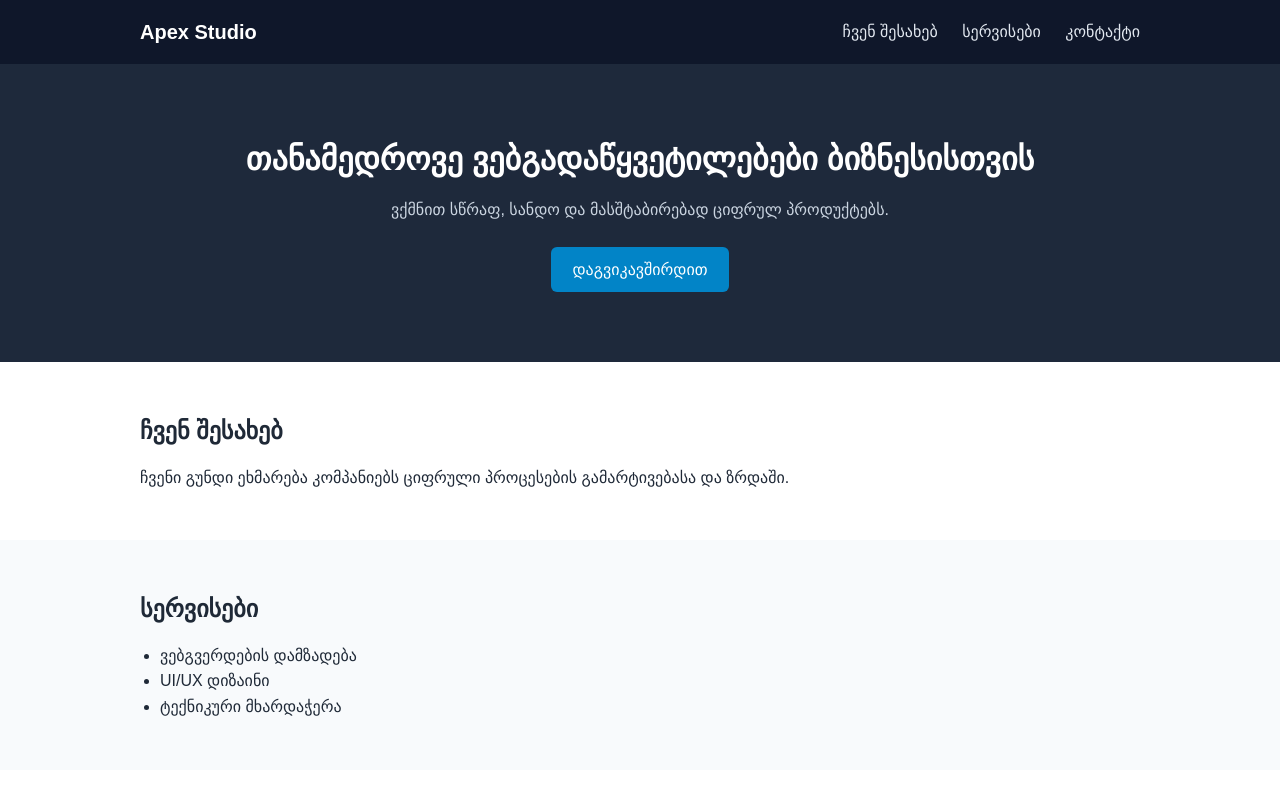
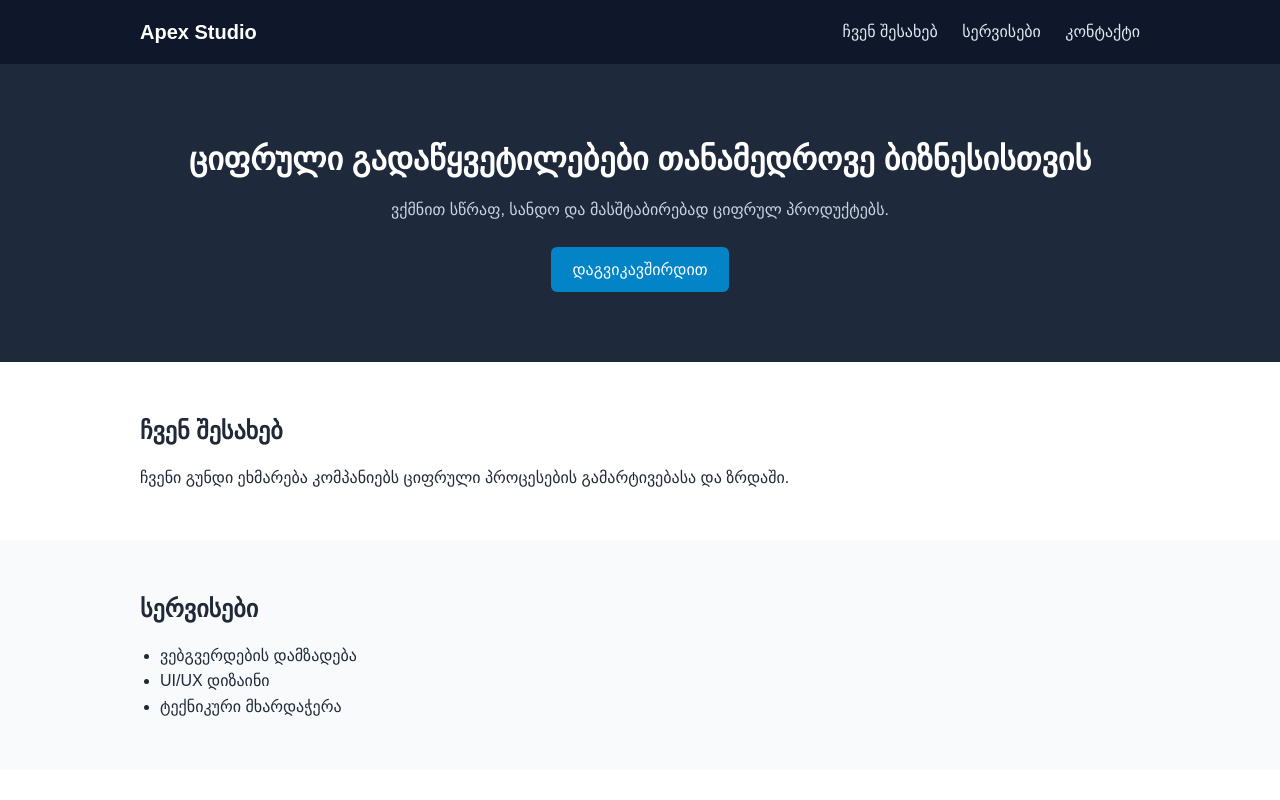
Before and after one commit to ljanelidze007-sudo/corporate-landing-git-workflow, a plain HTML site: page index.html in a window 1280 px wide. Shown: the top 800 px of the page. Drawn offline with Linux system fonts and the light colour scheme.

Commit message:
feat: update hero title in feature/header

```diff
--- a/index.html
+++ b/index.html
@@ -21,7 +21,7 @@
   <main>
     <section class="hero">
       <div class="container">
-        <h1>თანამედროვე ვებგადაწყვეტილებები ბიზნესისთვის</h1>
+      <h1>ციფრული გადაწყვეტილებები თანამედროვე ბიზნესისთვის</h1>
         <p>ვქმნით სწრაფ, სანდო და მასშტაბირებად ციფრულ პროდუქტებს.</p>
         <a href="#contact" class="btn">დაგვიკავშირდით</a>
       </div>
```
